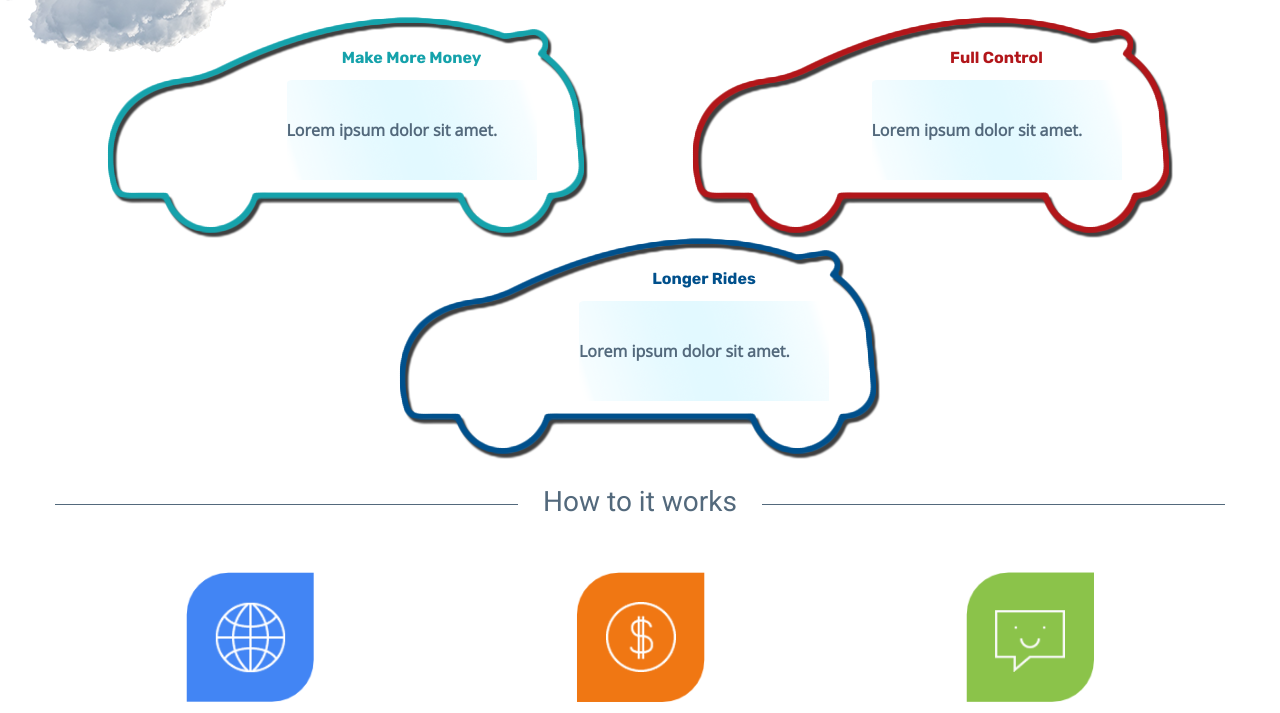
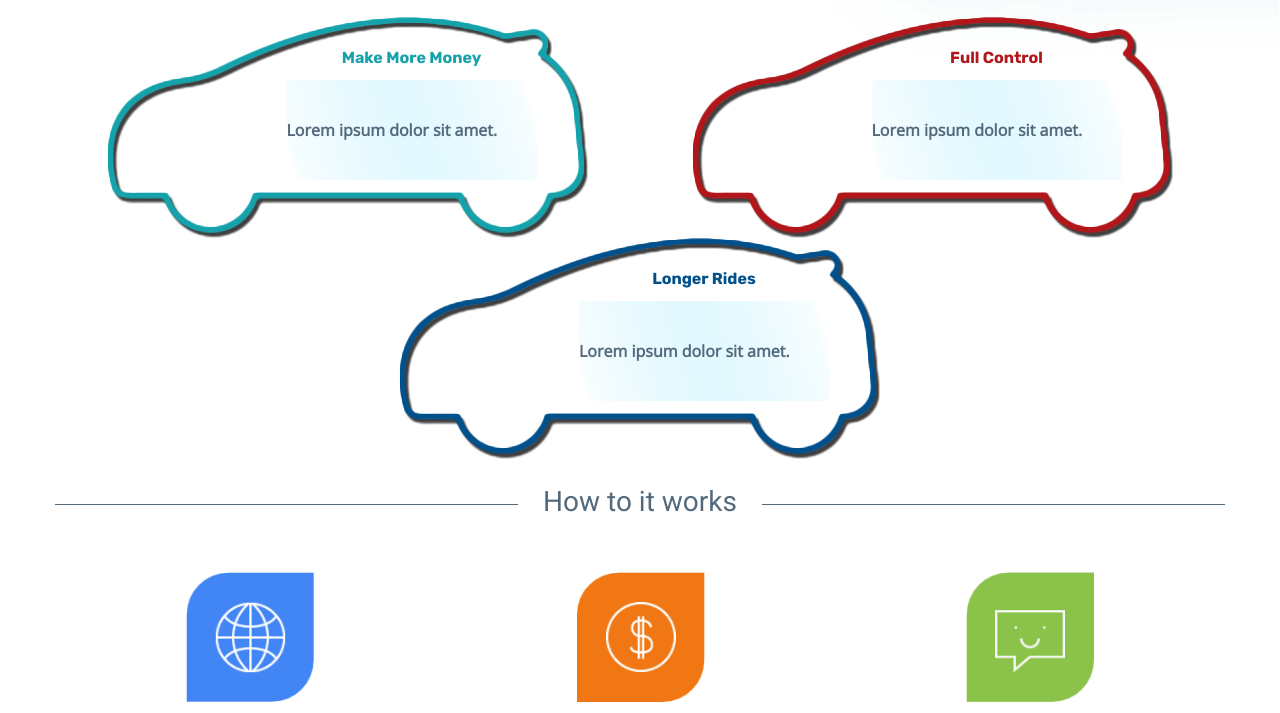
Before and after one commit to andrewgaryga/bondride-temp, a plain HTML site: page index.html in a window 1280 px wide. Shown: the part 493-1206 px from the top of the page. Drawn offline with nearby package versions, Linux system fonts and the light colour scheme.

Commit message:
new-bg image

```diff
--- a/style/main.css
+++ b/style/main.css
@@ -43,9 +43,9 @@ header {
 
 /*Cars section*/
 section#cars {
-	background-image: url(../img/bg-cloud3.png);
+	background-image: url(../img/bg-cloud-5.png);
 	background-repeat: no-repeat;
-	background-position: top left;
+	background-position: top right;
 	/*background-color: #E2E7ED;*/
 	/*box-shadow: 10px 10px 5px #888888;*/
 	padding-bottom: 35px;
```
Also changed, not shown: img/bg-cloud-5.png (added).
